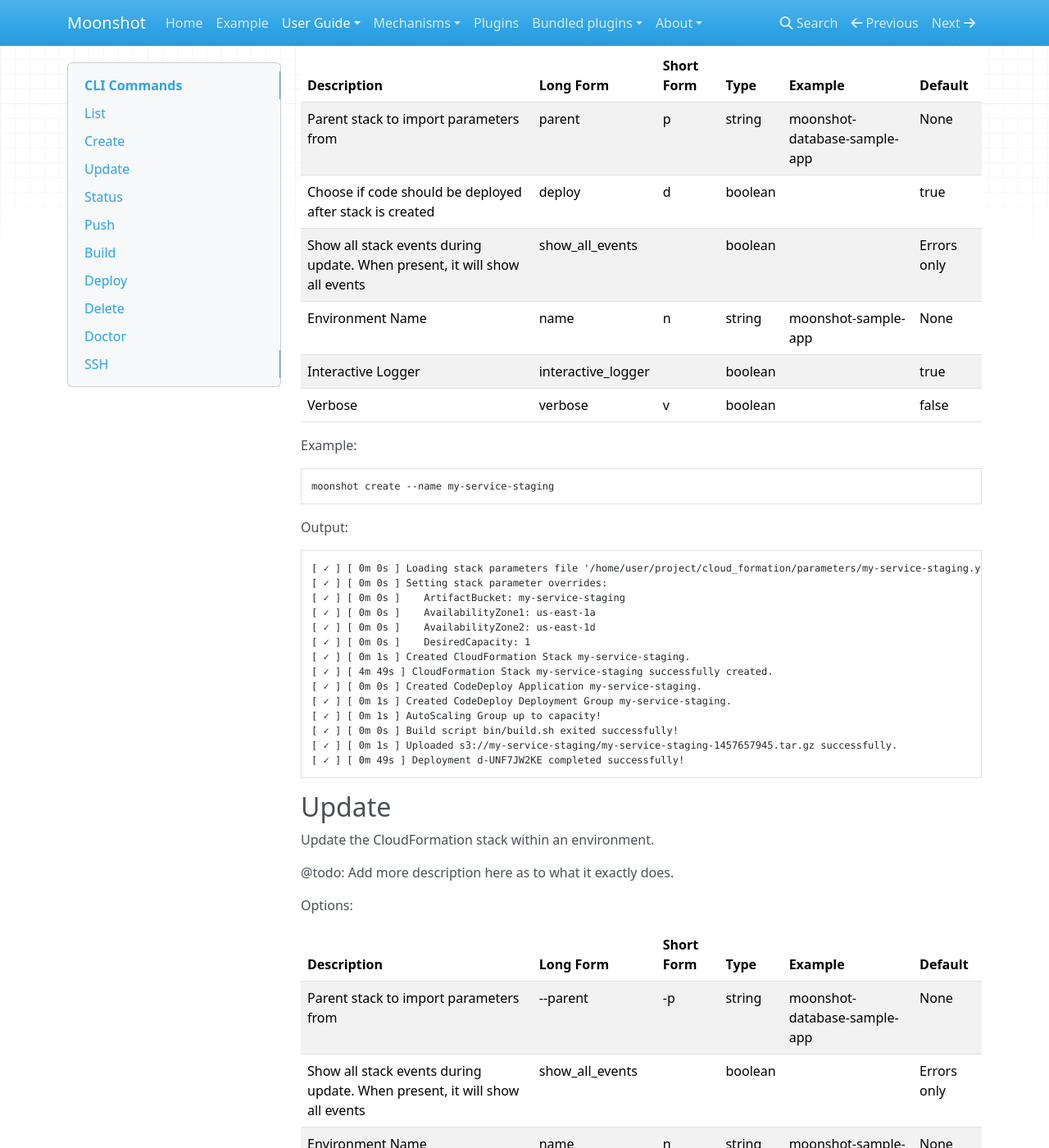
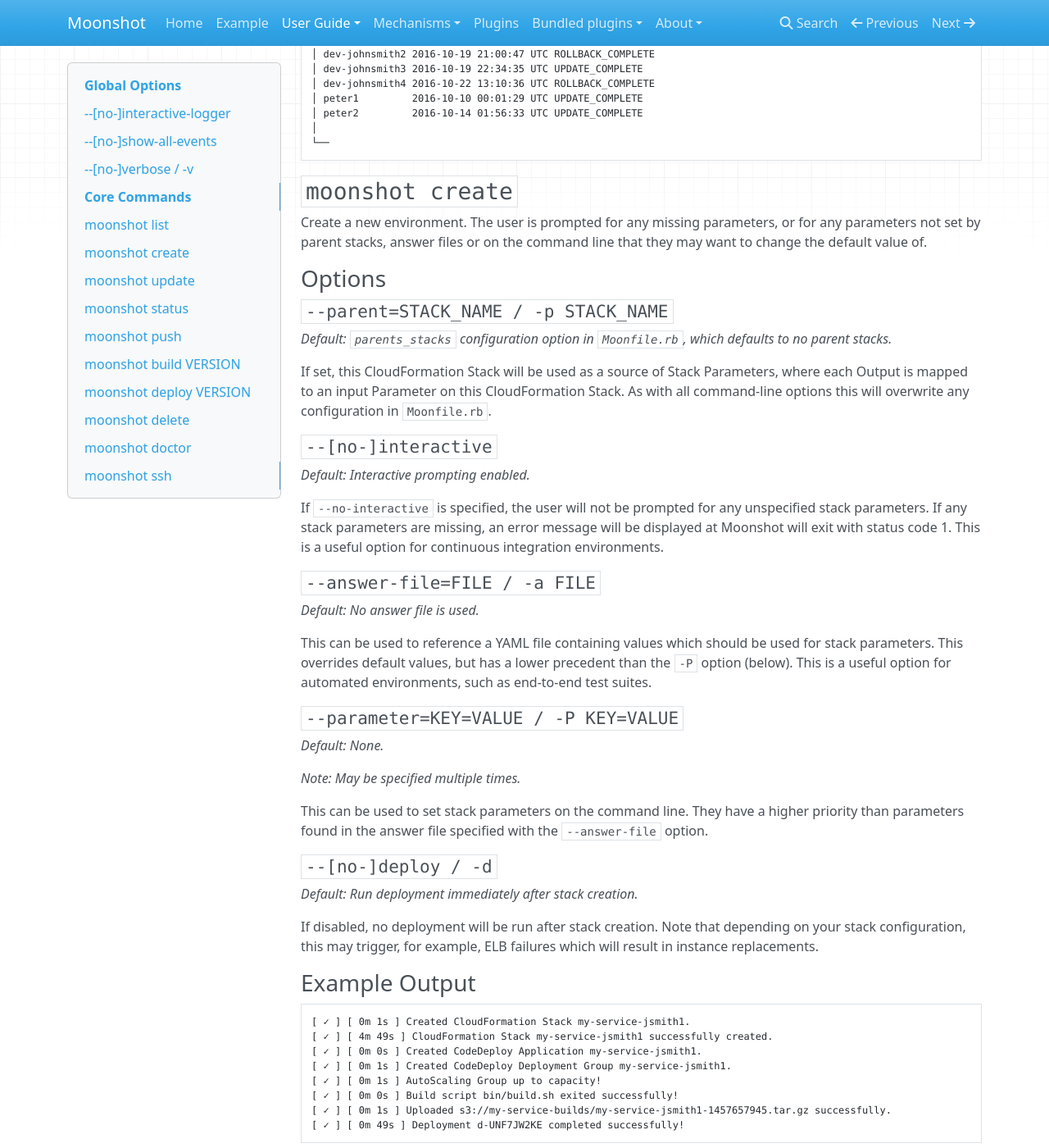
Before and after one commit to valentyntymku/moonshot, an MkDocs documentation site: the page built from docs/user-guide/cli.md, in a window 1280 px wide and 1400 px high, scrolled down 972 px. Shown: the whole window at 82% size. Built offline with MkDocs 1.6.1, drawn with Linux system fonts in a browser that asks for light colours; nearby versions of some CDN libraries; old or Windows-style settings are respelled for this version of MkDocs; some of the changed text lies outside the part shown.

Commit message:
Update various docs ahead of 1.x release. (#165)

````diff
--- a/docs/user-guide/cli.md
+++ b/docs/user-guide/cli.md
@@ -1,92 +1,175 @@
-# CLI Commands
+# Global Options
 
-## List
+## `--[no-]interactive-logger`
 
-List stacks for this application.
+*Default: Enabled*
 
-|Description|Long Form|Short Form|Type|Example|Default|
-|---|---|---|---|---|---|
-|Parent stack to import parameters from|--parent|-p|string|moonshot-database-sample-app|None|
-|Choose if code should be deployed after stack is created|deploy|d|boolean||true|
-|Show all stack events during update. When present, it will show all events|show_all_events||boolean||Errors only|
-|Environment Name|name|n|string|moonshot-sample-app|None|
-|Interactive Logger|interactive_logger||boolean||true|
-|Verbose|verbose|v|boolean||false|
+Use this option to disable the animated logger. The logger is also
+disabed automatically in environments where STDIN is not a tty, such
+as Jenkins.
 
+## `--[no-]show-all-events`
 
-Example:
+*Default: Disabled*
+
+By default, Moonshot show only error CloudFormation events during the
+`create`, `update`, and `delete` actions. With this enabled, all
+events are displayed to the screen. This can be quite noisy, but also
+helpful if you want to see where your stack updates are taking the
+most time, for example.
+
+## `--[no-]verbose / -v`
+
+*Default: Disabled*
+
+Display debug logging. The types of things logged here are mostly
+useful only for core Moonshot developers, or if you are working on
+custom plugins.
+
+#### `--environment=NAME / -n NAME`
+
+*Default: dev-$USER, or as specified in the `environment_name`
+configuration option in `Moonfile.rb`.*
+
+Set the application's environment, such as jsmith1 or production. This
+is used to configure the CloudFormation Stack name. Not all commands
+make use of this option.
+
+# Core Commands
+
+## `moonshot list`
+
+List stacks for this application. At this time, there are no
+additional options for this command. All stacks in the current region
+are displayed.
+
+### Example Output
+
 ```shell
-moonshot list
+┌─ Environment List
+│
+│ dev-johnsmith  2016-08-03 13:38:43 UTC UPDATE_COMPLETE
+│ dev-johnsmith2 2016-10-19 21:00:47 UTC ROLLBACK_COMPLETE
+│ dev-johnsmith3 2016-10-19 22:34:35 UTC UPDATE_COMPLETE
+│ dev-johnsmith4 2016-10-22 13:10:36 UTC ROLLBACK_COMPLETE
+│ peter1         2016-10-10 00:01:29 UTC UPDATE_COMPLETE
+│ peter2         2016-10-14 01:56:33 UTC UPDATE_COMPLETE
+│
+└──
 ```
 
-Output:
+## `moonshot create`
+
+Create a new environment. The user is prompted for any missing
+parameters, or for any parameters not set by parent stacks, answer
+files or on the command line that they may want to change the default
+value of.
+
+### Options
+
+#### `--parent=STACK_NAME / -p STACK_NAME`
+
+*Default: `parents_stacks` configuration option in `Moonfile.rb`,
+which defaults to no parent stacks.*
+
+If set, this CloudFormation Stack will be used as a source of Stack
+Parameters, where each Output is mapped to an input Parameter on this
+CloudFormation Stack. As with all command-line options this will
+overwrite any configuration in `Moonfile.rb`.
+
+#### `--[no-]interactive`
+
+*Default: Interactive prompting enabled.*
+
+If `--no-interactive` is specified, the user will not be prompted for
+any unspecified stack parameters. If any stack parameters are missing,
+an error message will be displayed at Moonshot will exit with status
+code 1. This is a useful option for continuous integration
+environments.
+
+#### `--answer-file=FILE / -a FILE`
+
+*Default: No answer file is used.*
+
+This can be used to reference a YAML file containing values which
+should be used for stack parameters. This overrides default values,
+but has a lower precedent than the `-P` option (below). This is a
+useful option for automated environments, such as end-to-end test
+suites.
+
+#### `--parameter=KEY=VALUE / -P KEY=VALUE`
+
+*Default: None.*
+
+*Note: May be specified multiple times.*
+
+This can be used to set stack parameters on the command line. They
+have a higher priority than parameters found in the answer file
+specified with the `--answer-file` option.
+
+#### `--[no-]deploy / -d`
+
+*Default: Run deployment immediately after stack creation.*
+
+If disabled, no deployment will be run after stack creation. Note that
+depending on your stack configuration, this may trigger, for example,
+ELB failures which will result in instance replacements.
+
+### Example Output
 
 ```shell
-my-service-staging
-my-service-dev-user1
-my-service-dev-user2
-my-service-prod
-```
-
-## Create
-Create a new environment.
-
-|Description|Long Form|Short Form|Type|Example|Default|
-|---|---|---|---|---|---|
-|Parent stack to import parameters from|parent|p|string|moonshot-database-sample-app|None|
-|Choose if code should be deployed after stack is created|deploy|d|boolean||true|
-|Show all stack events during update. When present, it will show all events|show_all_events||boolean||Errors only|
-|Environment Name|name|n|string|moonshot-sample-app|None|
-|Interactive Logger|interactive_logger||boolean||true|
-|Verbose|verbose|v|boolean||false|
-
-Example:
-
-```shell
-moonshot create --name my-service-staging
-```
-
-Output:
-
-```shell
-[ ✓ ] [ 0m 0s ] Loading stack parameters file '/home/user/project/cloud_formation/parameters/my-service-staging.yml'.
-[ ✓ ] [ 0m 0s ] Setting stack parameter overrides:
-[ ✓ ] [ 0m 0s ]    ArtifactBucket: my-service-staging
-[ ✓ ] [ 0m 0s ]    AvailabilityZone1: us-east-1a
-[ ✓ ] [ 0m 0s ]    AvailabilityZone2: us-east-1d
-[ ✓ ] [ 0m 0s ]    DesiredCapacity: 1
-[ ✓ ] [ 0m 1s ] Created CloudFormation Stack my-service-staging.
-[ ✓ ] [ 4m 49s ] CloudFormation Stack my-service-staging successfully created.
-[ ✓ ] [ 0m 0s ] Created CodeDeploy Application my-service-staging.
-[ ✓ ] [ 0m 1s ] Created CodeDeploy Deployment Group my-service-staging.
+[ ✓ ] [ 0m 1s ] Created CloudFormation Stack my-service-jsmith1.
+[ ✓ ] [ 4m 49s ] CloudFormation Stack my-service-jsmith1 successfully created.
+[ ✓ ] [ 0m 0s ] Created CodeDeploy Application my-service-jsmith1.
+[ ✓ ] [ 0m 1s ] Created CodeDeploy Deployment Group my-service-jsmith1.
 [ ✓ ] [ 0m 1s ] AutoScaling Group up to capacity!
 [ ✓ ] [ 0m 0s ] Build script bin/build.sh exited successfully!
-[ ✓ ] [ 0m 1s ] Uploaded s3://my-service-staging/my-service-staging-1457657945.tar.gz successfully.
+[ ✓ ] [ 0m 1s ] Uploaded s3://my-service-builds/my-service-jsmith1-1457657945.tar.gz successfully.
 [ ✓ ] [ 0m 49s ] Deployment d-UNF7JW2KE completed successfully!
 ```
 
+## `moonshot update`
 
-## Update
+Update an environment with the latest local CloudFormation template,
+and any Parameter updates specified via `--answer-file` or
+`--parameter`. If there are new parameters in the template and they
+are not specified, the user will be prompted for their values, unless
+`--no-interactive` is specified, in which case an error will be
+displayed.
 
-Update the CloudFormation stack within an environment.
+### Options
 
-@todo: Add more description here as to what it exactly does.
+#### `--answer-file=FILE / -a FILE`
 
-Options:
+See [create][#moonshot-create].
 
-|Description|Long Form|Short Form|Type|Example|Default|
-|---|---|---|---|---|---|
-|Parent stack to import parameters from|--parent|-p|string|moonshot-database-sample-app|None|
-|Show all stack events during update. When present, it will show all events|show_all_events||boolean||Errors only|
-|Environment Name|name|n|string|moonshot-sample-app|None|
-|Interactive Logger|interactive_logger||boolean||true|
-|Verbose|verbose|v|boolean||false|
+#### `--parent=STACK_NAME / -p STACK_NAME`
 
-Example:
+See [create][#moonshot-create].
+
+#### `--parameter=KEY=VALUE / -P KEY=VALUE`
+
+See [create][#moonshot-create].
+
+#### `--[no-]show-all-events`
+
+See [create][#moonshot-create].
+
+### Examples
+
+Update a single Stack parameter, using the latest template:
 
 ```shell
-moonshot update --name my-service-staging
+moonshot update -n env-name -P NumInstances=4
 ```
+
+Update multiple Stack parameters using a YAML-formatted answer file:
+
+```shell
+moonshot update -n prod --answer-file updates.yml
+```
+
+### Example Output
 
 Output:
 
@@ -98,23 +181,15 @@ Output:
 [ ✓ ] [ 0m 1s ] AutoScaling Group up to capacity!
 ```
 
-## Status
+## `moonshot status`
 
-Get the status of an existing environment.
-
-|Description|Long Form|Short Form|Type|Example|Default|
-|---|---|---|---|---|---|
-|Environment Name|name|n|string|moonshot-sample-app|None|
-|Interactive Logger|interactive_logger||boolean||true|
-|Verbose|verbose|v|boolean||false|
-
-Example:
+### Example
 
 ```shell
-moonshot status --name my-service-staging
+moonshot status --name staging
 ```
 
-Output:
+### Example Output
 
 ```shell
 ┌─ CodeDeploy Application: my-service-staging
@@ -154,24 +229,17 @@ CloudFormation Stack my-service-staging exists.
 └──
 ```
 
-
-## Push
+## `moonshot push`
 
 Create a development build from the working directory, and deploy it.
 
-|Description|Long Form|Short Form|Type|Example|Default|
-|---|---|---|---|---|---|
-|Environment Name|name|n|string|moonshot-sample-app|None|
-|Interactive Logger|interactive_logger||boolean||true|
-|Verbose|verbose|v|boolean||false|
-
-Example:
+### Example
 
 ```shell
 moonshot deploy-code --name my-service-staging
 ```
 
-Output:
+### Example Output
 
 ```shell
 [ ✓ ] [ 0m 1s ] Build script bin/build.sh exited successfully!
@@ -179,71 +247,52 @@ Output:
 [ ✓ ] [ 1m 28s ] Deployment d-PFMNSB5KE completed successfully!
 ```
 
-## Build
+## `moonshot build VERSION`
 
-Build a tarball of the software, ready for deployment.
-Requires a version name parameter.
+Build a tarball of the software, ready for deployment. Requires a
+version name parameter.
 
-|Description|Long Form|Short Form|Type|Example|Default|
-|---|---|---|---|---|---|
-|Environment Name|name|n|string|moonshot-sample-app|None|
-|Interactive Logger|interactive_logger||boolean||true|
-|Verbose|verbose|v|boolean||false|
-
-Example:
+### Example
 
 ```shell
 moonshot build 1.0.0
 ```
 
-Output:
+### Example Output
 
 ```shell
 [ ✓ ] [ 0m 0s ] Build script bin/build.sh exited successfully!
 [ ✓ ] [ 0m 1s ] Uploaded s3://my-service-staging/1.0.0.tar.gz successfully.
 ```
 
-## Deploy
+## `moonshot deploy VERSION`
 
-Deploy a versioned release created with the `build` command.
-Requires a version name parameter.
+Deploy a versioned release created with the `build` command. Requires
+a version name parameter.
 
-|Description|Long Form|Short Form|Type|Example|Default|
-|---|---|---|---|---|---|
-|Environment Name|name|n|string|moonshot-sample-app|None|
-|Interactive Logger|interactive_logger||boolean||true|
-|Verbose|verbose|v|boolean||false|
-
-Example:
+### Example
 
 ```shell
 moonshot deploy 1.0.0
 ```
 
-Output:
+### Example Output
 
 ```shell
 [ ✓ ] [ 1m 0s ] Deployment d-M4FY304KE completed successfully!
 ```
 
-## Delete
+## `moonshot delete`
 
 Delete an existing environment.
 
-|Description|Long Form|Short Form|Type|Example|Default|
-|---|---|---|---|---|---|
-|Show all stack events during update. When present, it will show all events|show_all_events||boolean||Errors only|
-|Environment Name|name|n|string|moonshot-sample-app|None|
-|Interactive Logger|interactive_logger||boolean||true|
-|Verbose|verbose|v|boolean||false|
-
-Example:
+### Example
 
 ```shell
-moonshot delete --name my-service-staging
+moonshot delete --name staging
 ```
 
-Output:
+### Example Output
 
 ```shell
 [ ✓ ] [ 0m 1s ] Initiated deletion of CloudFormation Stack my-service-staging.
@@ -251,26 +300,15 @@ Output:
 [ ✓ ] [ 0m 0s ] Deleted CodeDeploy Application 'my-service-staging'.
 ```
 
-## Doctor
+## `moonshot doctor`
+
 Run configuration checks against current environment. Throws an error
 if one or more checks failed.  For example, if you are using a
 deployment_mechanism that is using S3, it will check if the bucket
 actually exists and that you have access to. Each mechanism is able to
 add checks themselves that will be recognized and run.
 
-|Description|Long Form|Short Form|Type|Example|Default|
-|---|---|---|---|---|---|
-|Environment Name|name|n|string|moonshot-sample-app|None|
-|Interactive Logger|interactive_logger||boolean||true|
-|Verbose|verbose|v|boolean||false|
-
-Example:
-
-```shell
-moonshot doctor
-```
-
-Output:
+### Example Output
 
 ```shell
 Stack
@@ -289,28 +327,60 @@ CodeDeploy
   ✓ Resource 'AutoScalingGroup' exists in the CloudFormation template.
 ```
 
-## SSH
+## `moonshot ssh`
 
-SSH into the first or specified instance on the stack.
+SSH into the first or specified instance on the stack. If your
+environment has more than one Auto Scaling Group, the target Auto
+Scaling Group must be specified with the `--auto-scaling-group`
+option.
 
-|Description|Long Form|Short Form|Type|Example|Default|
-|---|---|---|---|---|---|
-|SSH user name|user|l|string|someuser|Environment variable: MOONSHOT_SSH_USER or USER|
-|Private key file for SSH|identity-file|i|string|~/.ssh/whatever|Environment variable: MOONSHOT_SSH_KEY_FILE|
-|Instance ID|instance|s|string|i-04683a82f2dddcc04|(first)|
-|Command to execute|command|c|string|uname -a|open a shell|
-|Auto Scaling Group|auto-scaling-group|g|string|ExampleAppAsg||
-|Environment Name|name|n|string|moonshot-sample-app|None|
-|Interactive Logger|interactive_logger||boolean||true|
-|Verbose|verbose|v|boolean||false|
+### Options
 
-Example:
+#### `--user USERNAME / -l USERNAME`
+
+*Default: None, uses SSH commands default behavior.*
+
+*Environment Variable: MOONSHOT_SSH_USER.*
+
+The user to authenticate to the remote host as.
+
+#### `--identity-file FILE / -i FILE`
+
+*Default: None, uses SSH commands default behavior.*
+
+*Environment Variable: MOONSHOT_SSH_KEY_FILE.*
+
+An SSH private key to use for authentication.
+
+#### `--instance INSTANCE_ID / -s INSTANCE_ID`
+
+*Default: Use the first instance in the Auto Scaling Group.*
+
+If specified, the instance ID will be used instead of determining the
+first available instance automatically.
+
+#### `--command COMMAND / -c COMMAND`
+
+*Default: Open an interactive SSH session.*
+
+If specified, run the command instead of opening an interactive SSH
+session.
+
+#### `--auto-scaling-group NAME / -g NAME`
+
+*Default: Use only Auto Scaling Group, or fail if multiple Auto
+Scaling Groups are present in Stack.*
+
+This option is **required** if there is more than one Auto Scaling
+Group in your environment.
+
+### Example
 
 ```shell
-moonshot ssh --name my-service-staging -i ~/.ssh/whatever -c "cat /etc/redhat-release"
+moonshot ssh --name staging -i ~/.ssh/whatever -c "cat /etc/redhat-release"
 ```
 
-Output:
+### Example Output
 
 ```shell
 Opening SSH connection to i-04683a82f2dddcc04 (123.123.123.123)...
````
Also changed, not shown: other parts of docs/user-guide/cli.md (+4 -4 lines), docs/1.x-upgrade.md (+11 -0 lines), docs/example.md (+7 -15 lines), docs/index.md (+24 -20 lines).
